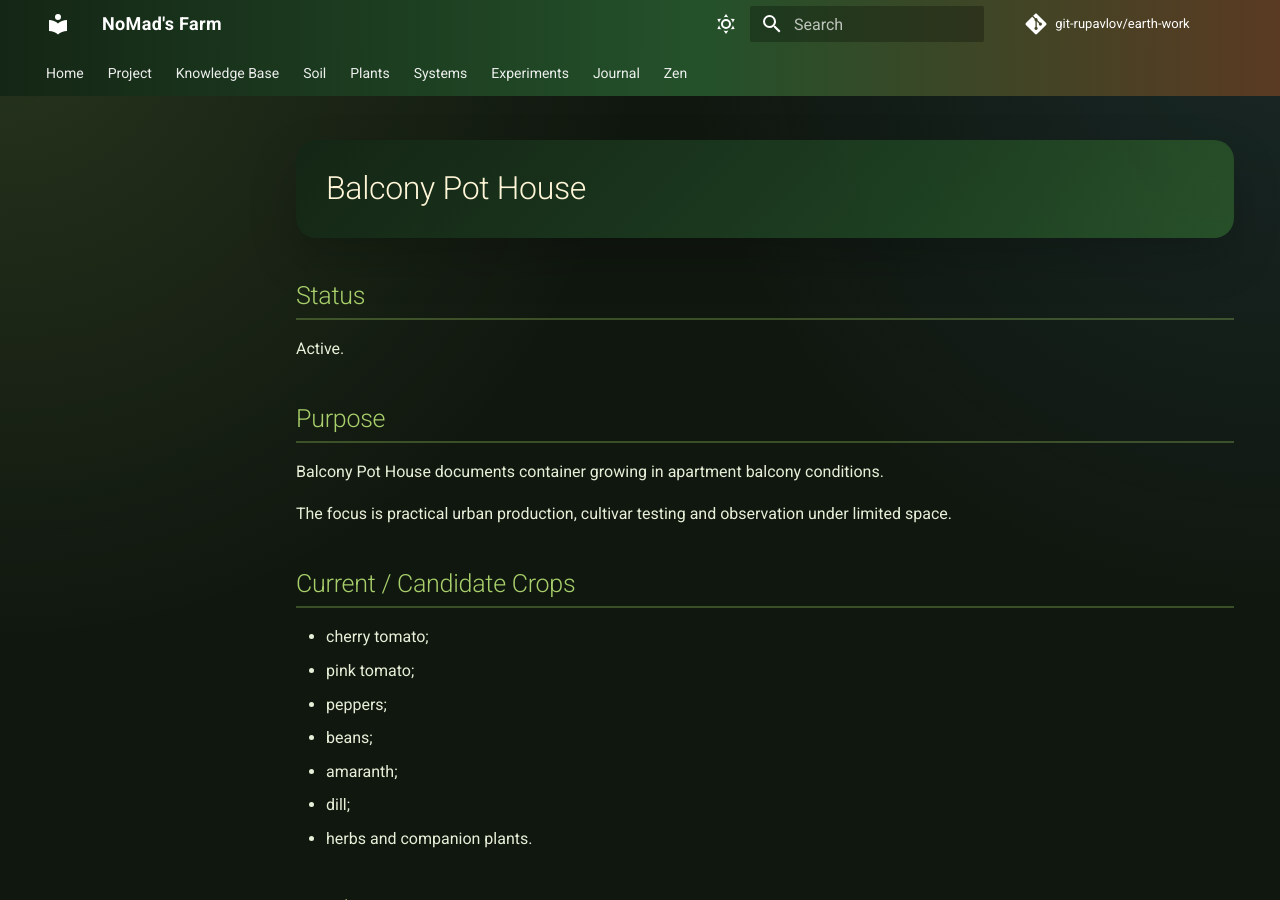
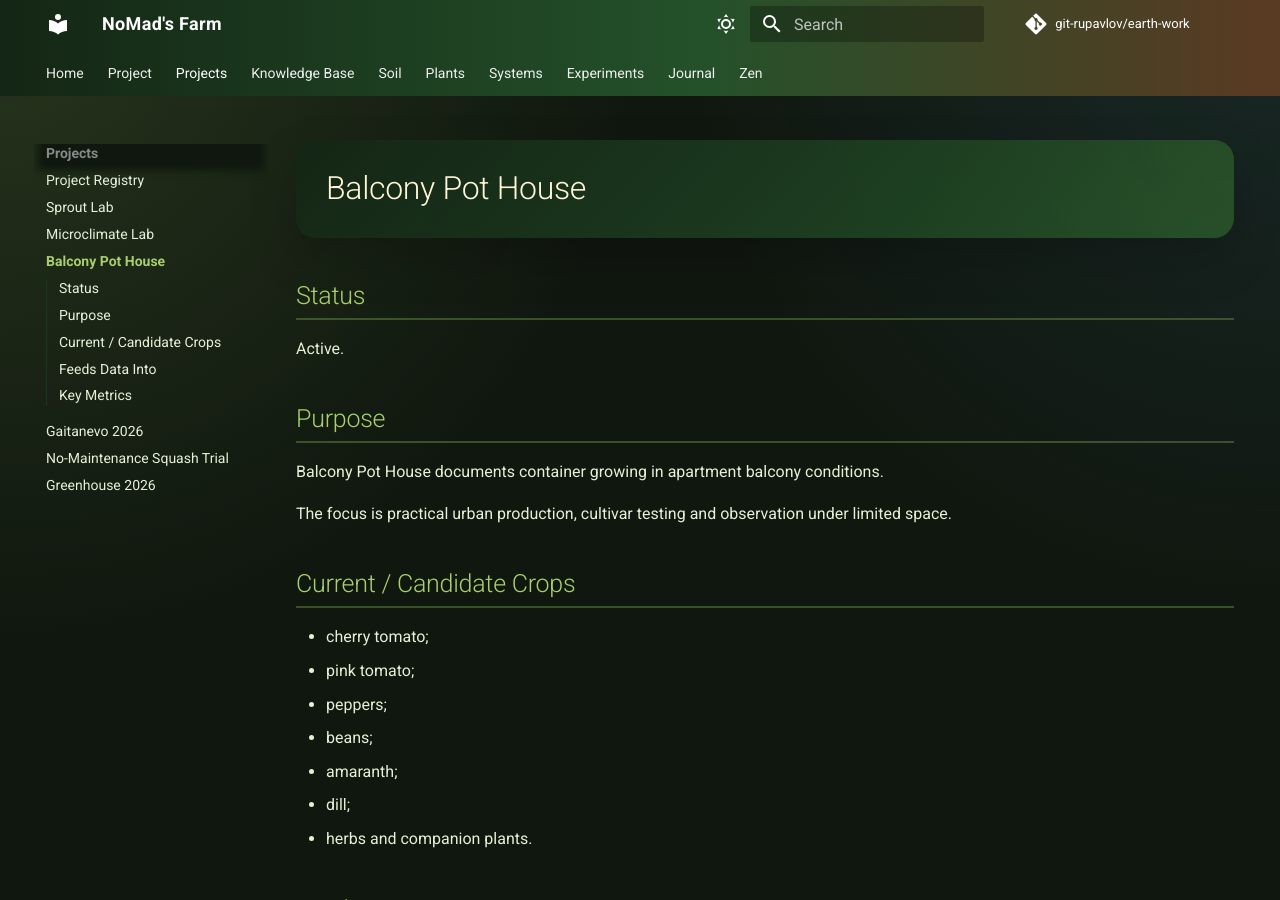
Before and after one commit to git-rupavlov/earth-work, an MkDocs documentation site: the page built from docs/projects/balcony-pot-house.md, in a window 1280 px wide and 900 px high. Built offline with MkDocs 1.6.1 and Material for MkDocs 9.7.7, drawn with Linux system fonts in a browser that asks for light colours; comment, search, counter and statistics services are not loaded.

Commit message:
Add Stage 1 Projects navigation

```diff
--- a/mkdocs.yml
+++ b/mkdocs.yml
@@ -34,6 +34,14 @@ nav:
       - Overview: project/overview.md
       - 3-Year Development Plan: project/three-year-plan.md
       - Site Assessment: project/site-assessment.md
+  - Projects:
+      - Project Registry: projects/index.md
+      - Sprout Lab: sprout-lab/index.md
+      - Microclimate Lab: projects/microclimate-lab.md
+      - Balcony Pot House: projects/balcony-pot-house.md
+      - Gaitanevo 2026: projects/gaitanevo-2026.md
+      - No-Maintenance Squash Trial: projects/no-maintenance-squash.md
+      - Greenhouse 2026: experiments/greenhouse-2026.md
   - Knowledge Base:
       - Source Hierarchy: knowledge/index.md
   - Soil:
```
